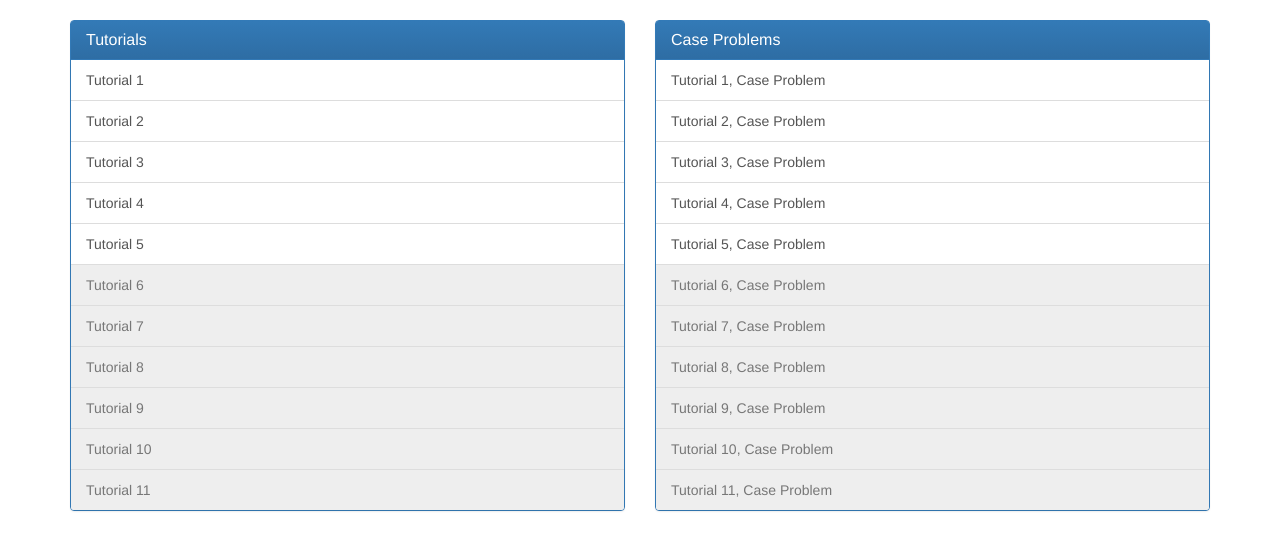
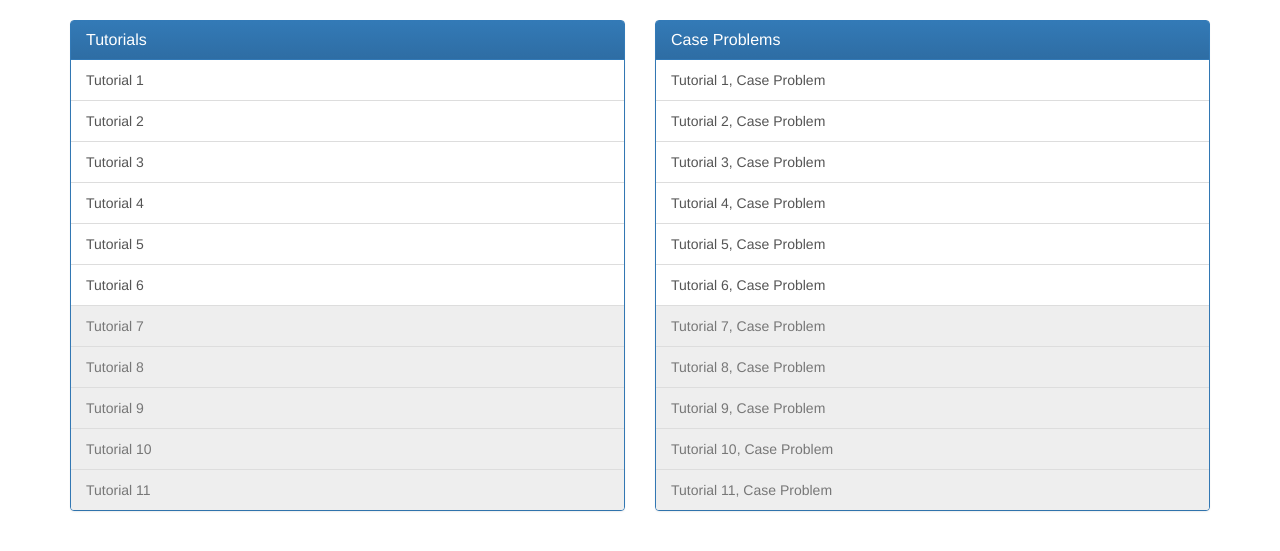
Before and after one commit to kjmagic13/COP-2801-JavaScript, a plain HTML site: page index.html in a window 1280 px wide. Shown: the part 139-690 px from the top of the page. Drawn offline with nearby package versions, Linux system fonts and the light colour scheme.

Commit message:
begin chapter 6

```diff
--- a/index.html
+++ b/index.html
@@ -47,7 +47,7 @@
 						<a href="tutorial3/tutorial/ccc.htm" class="list-group-item">Tutorial 3</a>
 						<a href="tutorial4/tutorial/holmes.htm" class="list-group-item">Tutorial 4</a>
 						<a href="tutorial5/tutorial/form1.htm" class="list-group-item">Tutorial 5</a>
-						<a href="tutorial6/tutorial/" class="list-group-item disabled">Tutorial 6</a>
+						<a href="tutorial6/tutorial/jigsaw.htm" class="list-group-item">Tutorial 6</a>
 						<a href="tutorial7/tutorial/" class="list-group-item disabled">Tutorial 7</a>
 						<a href="tutorial8/tutorial/" class="list-group-item disabled">Tutorial 8</a>
 						<a href="tutorial9/tutorial/" class="list-group-item disabled">Tutorial 9</a>
@@ -69,7 +69,7 @@
 						<a href="tutorial3/cp/clist.htm" class="list-group-item">Tutorial 3, Case Problem</a>
 						<a href="tutorial4/cp/printer.htm" class="list-group-item">Tutorial 4, Case Problem</a>
 						<a href="tutorial5/cp/mpl.htm" class="list-group-item">Tutorial 5, Case Problem</a>
-						<a href="tutorial6/cp/" class="list-group-item disabled">Tutorial 6, Case Problem</a>
+						<a href="tutorial6/cp/bookforum.htm" class="list-group-item">Tutorial 6, Case Problem</a>
 						<a href="tutorial7/cp/" class="list-group-item disabled">Tutorial 7, Case Problem</a>
 						<a href="tutorial8/cp/" class="list-group-item disabled">Tutorial 8, Case Problem</a>
 						<a href="tutorial9/cp/" class="list-group-item disabled">Tutorial 9, Case Problem</a>
```
Also changed, not shown: tutorial6/cp/bookforum.htm (renamed from tutorial6/cp/booktxt.htm), tutorial6/tutorial/jigsaw.htm (renamed from tutorial6/tutorial/jigsawtxt.htm).
